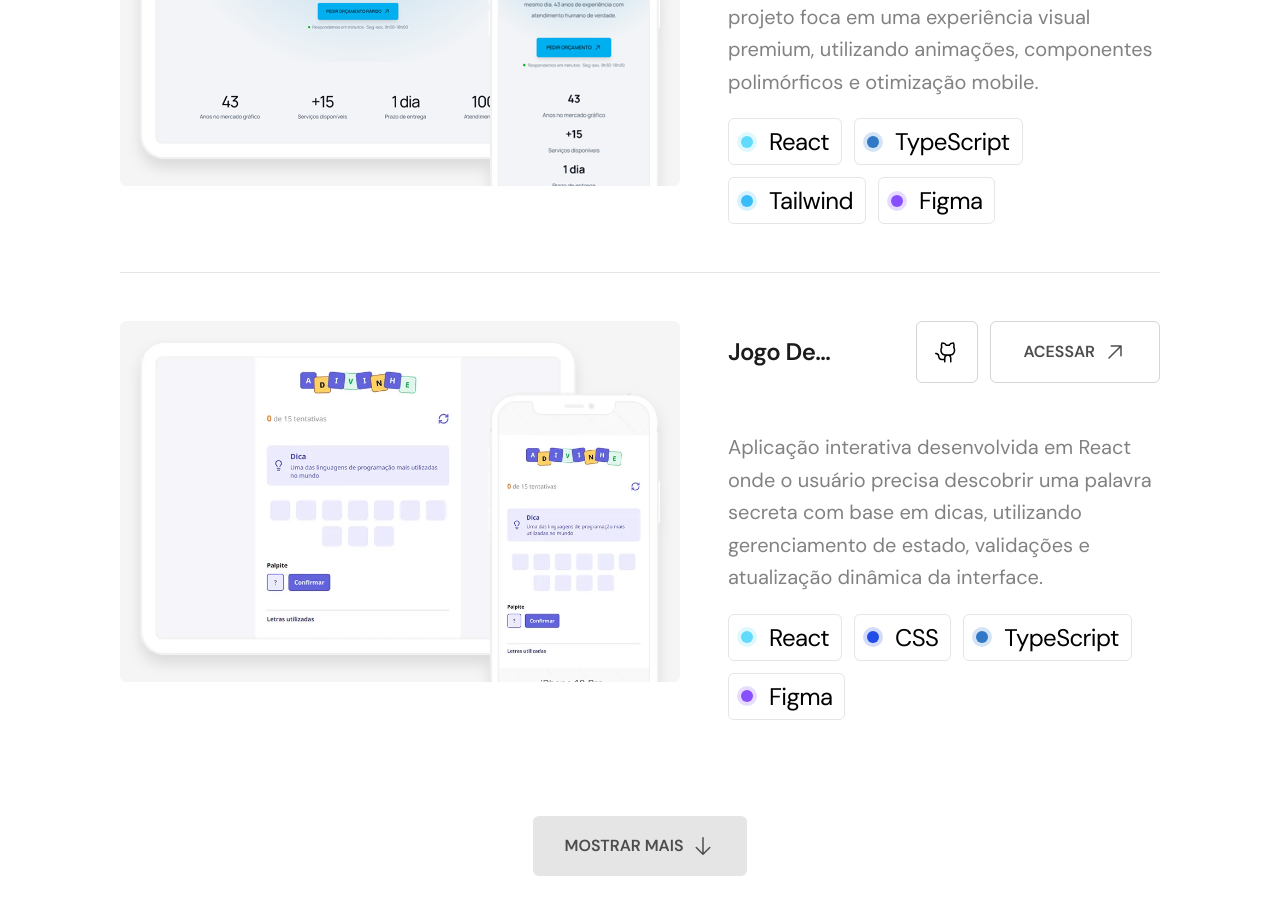
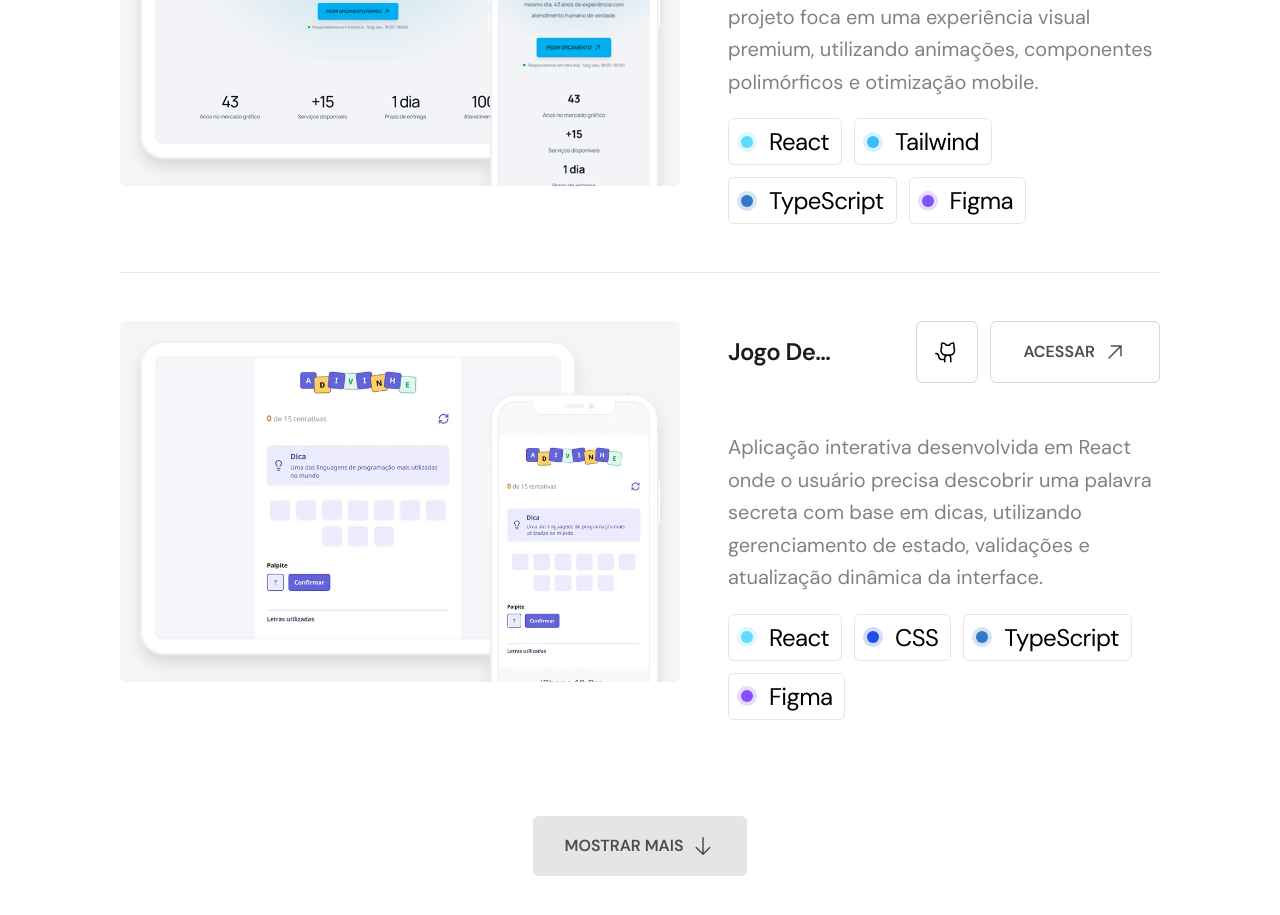
Before and after one commit to murilloressineti/my-portfolio-2.0, a React (Vite) app: page /projetos in a window 1280 px wide. Shown: the part 1118-2033 px from the top of the page. Built offline with nearby package versions, Linux system fonts and the light colour scheme.

Commit message:
update techs: ["react", "tailwind", "typeScript", "figma"],

```diff
--- a/src/constants/projects.ts
+++ b/src/constants/projects.ts
@@ -436,7 +436,7 @@ export const projects: Project[] = [
     imageDetails: Images.DSRGraficaDetails,
     githubUrl: "https://github.com/murilloressineti/dsr-grafica-2.0",
     deployUrl: "https://dsrgrafica.com.br/",
-    techs: ["react", "typeScript", "tailwind", "figma"],
+    techs: ["react", "tailwind", "typeScript", "figma"],
     sections: [
       {
         title: "Minhas funções no projeto",
```
